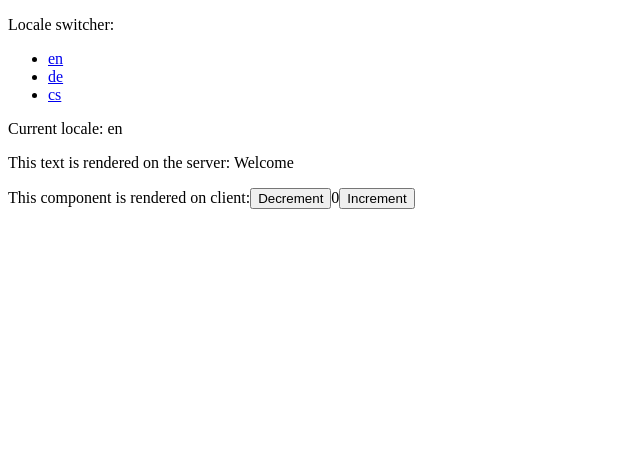
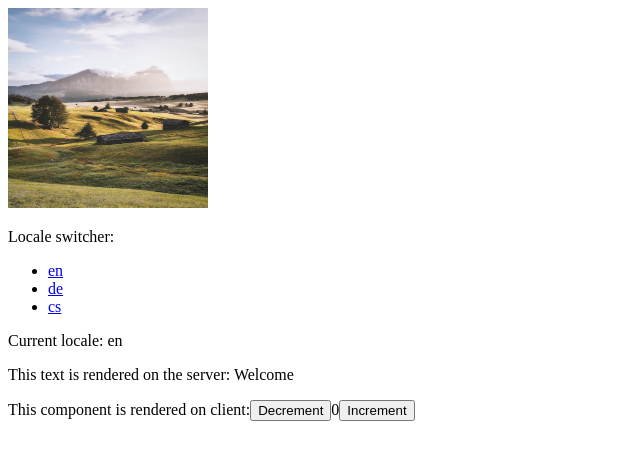
Before and after one commit to yuan-93/next-starter, a Next.js app: page /en in a window 1280 px wide. Shown: the top 460 px of the page, without its empty margins (0-640 px from the left). Built offline with nearby package versions, Linux system fonts and the light colour scheme.

Commit message:
FIX middleware load image

```diff
--- a/app/[lang]/page.tsx
+++ b/app/[lang]/page.tsx
@@ -1,3 +1,4 @@
+import Image from "next/image";
 import { getDictionary } from "../../get-dictionary";
 import { Locale } from "../../i18n-config";
 import Counter from "./components/counter";
@@ -12,6 +13,12 @@ export default async function IndexPage({
 
   return (
     <div>
+      <Image
+        src="/pexels-eberhard-grossgasteiger-2437291.jpg"
+        width={200}
+        height={200}
+        alt="Cabin and Mountain"
+      />
       <LocaleSwitcher />
       <p>Current locale: {lang}</p>
       <p>
```
Also changed, not shown: middleware.ts (+6 -7 lines), public/pexels-eberhard-grossgasteiger-2437291.jpg (added).
